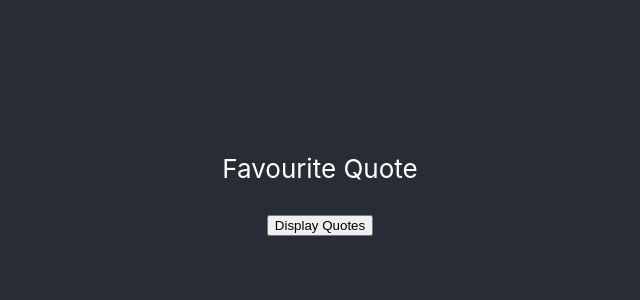
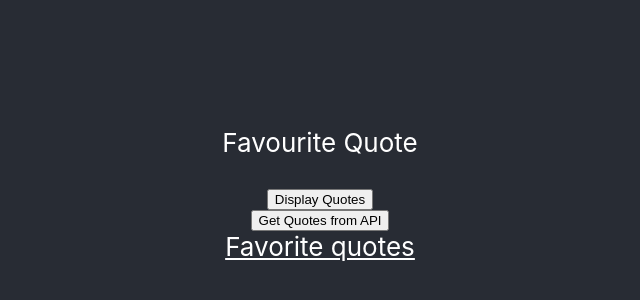
Before and after one commit to Pouiiro/Javascript-Typer, a React (Create React App) app in the folder frontend/: page / in a window 1280 px wide. Shown: the part 206-506 px from the top of the page, without its empty margins (320-960 px from the left). Built offline with nearby package versions, Linux system fonts and the light colour scheme.

Commit message:
React Router works

```diff
--- a/frontend/package.json
+++ b/frontend/package.json
@@ -8,7 +8,9 @@
     "@testing-library/user-event": "^13.5.0",
     "react": "^17.0.2",
     "react-dom": "^17.0.2",
+    "react-router-dom": "^6.2.1",
     "react-scripts": "5.0.0",
+    "styled-components": "^5.3.3",
     "web-vitals": "^2.1.4"
   },
   "scripts": {
--- a/frontend/src/App.css
+++ b/frontend/src/App.css
@@ -39,6 +39,10 @@
 
 .quotes-input {
   height: 100px;
-  width:  300px;
+  width: 300px;
   font-size: 20px;
 }
+
+.save-btn {
+  height: 100;
+}
--- a/frontend/src/App.js
+++ b/frontend/src/App.js
@@ -1,31 +1,12 @@
-import logo from './logo.svg';
-import './App.css';
-import InputQuotes from './Components/input'
-let btnquotes = document.getElementById("quote-btn")
-let inputquotes = document.getElementById("quotes-input")
-let myQuotes = []
-
-
-
-
-function App() {
-
-
-
-  return <InputQuotes/>
-}
+import react from "react";
+import "./App.css";
+import MyRoutes from "Components/routes/";
+const App = () => {
+  return (
+    <>
+      <MyRoutes />
+    </>
+  );
+};
 
 export default App;
-
- {/*  <img src={logo} className="App-logo" alt="logo" />
-        <p>
-          Edit <code>src/App.js</code> and save to reload.
-        </p>
-       <a
-          className="App-link"
-          href="https://reactjs.org"
-          target="_blank"
-          rel="noopener noreferrer"
-        >
-          Learn React
-        </a> */}
--- /dev/null
+++ b/frontend/src/Components/FavouritesQuotes.jsx
@@ -0,0 +1,13 @@
+import react from "react"
+import { Link } from "react-router-dom"
+
+const FavouriteQuotes = () => {
+  return (
+    <>
+      <h1> New Page</h1>
+      <Link to='/'>Menu</Link>
+    </>
+  )
+}
+
+export default FavouriteQuotes
--- a/frontend/src/Components/input.jsx
+++ b/frontend/src/Components/input.jsx
@@ -1,32 +1,50 @@
 import react, { useState } from "react";
 import photoFrame from "../QuotesFrame.png";
+import SaveBtn from "./savedQuotes";
+
 const Frame = <img src={photoFrame}></img>;
+
 const InputQuotes = () => {
   // defining the state for each element
   let [show, showQuote] = useState(false);
   let [changed, setChange] = useState(0);
+  let [arrayAPI, setQuote] = useState([]);
+  let numberQ = 4;
+  // setting up our quotes array
+  let quotesArray = ["Artur is great", "Ouail", "Hussan", "test"];
 
-  // setting up our quotes array
-  let quotesArray = ["Artur", "Ouail", "Hussan", "test"];
-
+  const quoteAPI = () => {
+    fetch(`https://goquotes-api.herokuapp.com/api/v1/random?count=${numberQ}`)
+      .then((response) => response.json())
+      .then((data) => {
+        const results = data.quotes.map(
+          (imercileQuotes, index) => imercileQuotes.text
+        );
+        // setQuote(arrayAPI.concat(results)); for adding new ones to it
+        setQuote(results);
+      });
+  };
   // displaying or hiding the quotes using the state we created that targets the quotes
   const DisplayQuotes = () => showQuote(!show);
 
   // change the quotes and we update our DOM by using the state we created for it (changed state)
   const changeQuote = () => setChange(1);
 
-  const myQuotes = quotesArray.map((quote, index) => (
+  const myQuotes = arrayAPI.map((quote, index) => {
+    console.log(quote);
+    return (
       <div key={index}>
         {show ? (
           <div className="myDiv">
-          <p id="quotes-place">{quote}</p>{" "}
-          <button onClick={() => console.log(quote)}>Awesome Button</button>
+            <p id="quotes-place">{quote}</p>
+            {/* <button onClick={() => console.log(quote)}>Awesome Button</button> */}
           </div>
         ) : (
           ""
         )}
       </div>
-  ));
+    );
+  });
 
   return (
     <div className="App">
@@ -38,6 +56,8 @@ const InputQuotes = () => {
           {show ? "Hide quotes" : "Display Quotes"}
         </button>
 
+        <button onClick={() => quoteAPI()}> Get Quotes from API</button>
+        <SaveBtn />
         {/* we are checking if the show state is true in order to show our change button */}
         {/* {show ? (
           <button id="quote-btn" onClick={changeQuote}>
--- /dev/null
+++ b/frontend/src/Components/routes/index.jsx
@@ -0,0 +1,15 @@
+import { BrowserRouter, Routes, Route } from "react-router-dom";
+import FavouriteQuotes from "Components/FavouritesQuotes";
+import InputQuotes from "Components/input";
+const MyRoutes = () => {
+  return (
+    <BrowserRouter>
+      <Routes>
+        <Route path="/" exact strict element={<InputQuotes />} />
+        <Route path="/FavouritesQuotes" element={<FavouriteQuotes />} />
+      </Routes>
+    </BrowserRouter>
+  );
+};
+
+export default MyRoutes;
--- /dev/null
+++ b/frontend/src/Components/savedQuotes.jsx
@@ -0,0 +1,16 @@
+import { Link } from "react-router-dom";
+import styled from "styled-components";
+
+const SaveBtn = () => {
+  return (
+    <MyBtn to="/FavouritesQuotes" id="save-btn">
+      Favorite quotes
+    </MyBtn>
+  );
+};
+
+export default SaveBtn;
+
+const MyBtn = styled(Link)`
+  color: white;
+`;
--- a/frontend/src/index.css
+++ b/frontend/src/index.css
@@ -13,7 +13,7 @@ code {
 }
 
 .myDiv {
-  color: orange;
+  color: black;
   background-image: url("./QuotesFrame.png");
   height: 500px; /* You must set a specified height */
   width: 80vw;
--- a/frontend/src/index.js
+++ b/frontend/src/index.js
@@ -1,17 +1,15 @@
-import React from 'react';
-import ReactDOM from 'react-dom';
-import './index.css';
-import App from './App';
-import reportWebVitals from './reportWebVitals';
+import React from "react";
+import ReactDOM from "react-dom";
+import "./index.css";
+import App from "./App";
 
 ReactDOM.render(
   <React.StrictMode>
     <App />
   </React.StrictMode>,
-  document.getElementById('root')
+  document.getElementById("root")
 );
 
 // If you want to start measuring performance in your app, pass a function
 // to log results (for example: reportWebVitals(console.log))
 // or send to an analytics endpoint. Learn more: https://bit.ly/CRA-vitals
-reportWebVitals();
```
Also changed, not shown: frontend/jsconfig.json (added, +8 -0 lines), 1 other file (tests, documents, lock files or other folders). Lines whose indentation alone changed are shown as unchanged.
